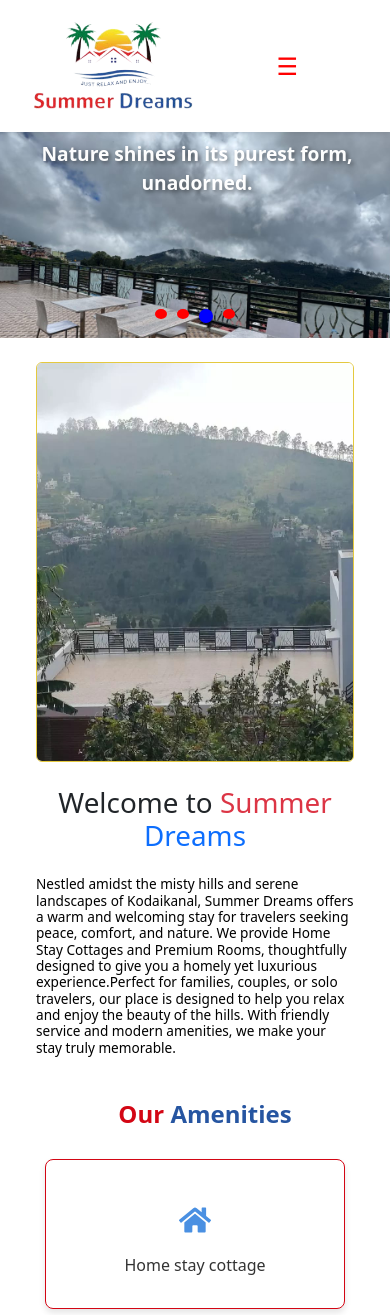
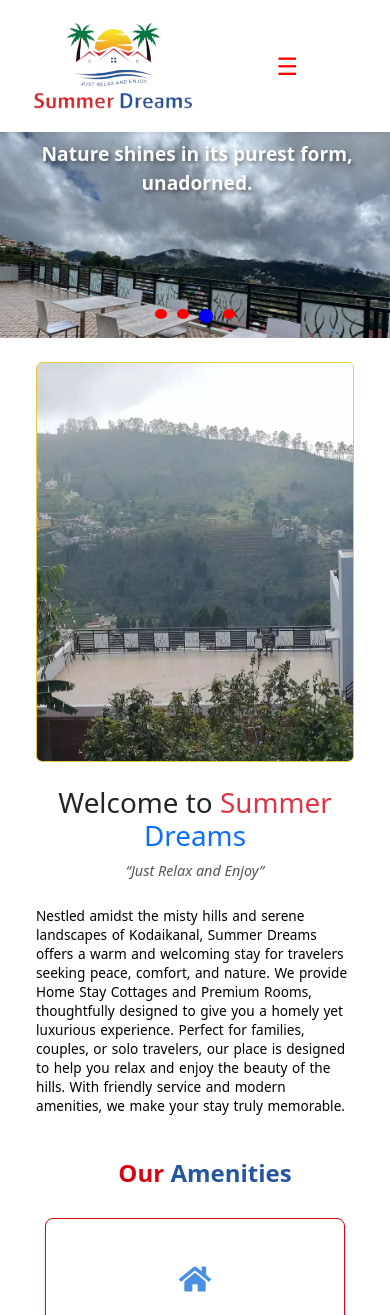
Before and after one commit to BM-ACADEMY/summer_dreams, a React (Vite) app in the folder summer_dreams/: page / in a window 390 px wide. Shown: the top 1315 px of the page. Built offline with nearby package versions, Linux system fonts and the light colour scheme; a web font is replaced by a local one.

Commit message:
font size changed

```diff
--- a/summer_dreams/src/Components/About.jsx
+++ b/summer_dreams/src/Components/About.jsx
@@ -41,14 +41,17 @@ const CustomComponent = () => {
 
         {/* Text Column */}
         <div className="col-12 col-md-6" ref={textRef}>
-          <h1 className="mb-4 text-center text-md-start">
+          <h1 className="mb-2 text-center text-md-start">
             <span className="text-dark">Welcome to </span>
             <span className="text-danger">Summer </span>
             <span className="text-primary">Dreams</span>
           </h1>
+          <p className="tagline text-center text-md-start mb-4">
+            &ldquo;Just Relax and Enjoy&rdquo;
+          </p>
           <div className="text-content">
             <p className="animate-paragraph text-white">
-            Nestled amidst the misty hills and serene landscapes of Kodaikanal, Summer Dreams offers a warm and welcoming stay for travelers seeking peace, comfort, and nature. We provide Home Stay Cottages and Premium Rooms, thoughtfully designed to give you a homely yet luxurious experience.Perfect for families, couples, or solo travelers, our place is designed to help you relax and enjoy the beauty of the hills. With friendly service and modern amenities, we make your stay truly memorable.
+              Nestled amidst the misty hills and serene landscapes of Kodaikanal, Summer Dreams offers a warm and welcoming stay for travelers seeking peace, comfort, and nature. We provide Home Stay Cottages and Premium Rooms, thoughtfully designed to give you a homely yet luxurious experience. Perfect for families, couples, or solo travelers, our place is designed to help you relax and enjoy the beauty of the hills. With friendly service and modern amenities, we make your stay truly memorable.
             </p>
           </div>
         </div>
--- a/summer_dreams/src/style/About.css
+++ b/summer_dreams/src/style/About.css
@@ -1,4 +1,3 @@
-/* About.css */
 body {
   background-color: #ffffff !important; /* White background for the entire page */
 }
@@ -38,7 +37,8 @@ body {
 .animate-paragraph {
   margin: 0; /* Remove default margin */
   padding: 0; /* Remove default padding */
-  line-height: 1.2; /* Tighten spacing */
+  line-height: 1.6; /* Increased line spacing for readability (previously 1.2) */
+  word-spacing: 2px; /* Added word spacing */
   opacity: 0; /* Start hidden */
   transition: opacity 1.0s ease-out; /* Smooth transition when hiding */
   color: #000000 !important; /* Change text color to black for visibility on white background */
@@ -47,6 +47,13 @@ body {
 .animate-on-scroll {
   opacity: 1;
   animation: fadeInUp 0.5s ease-out forwards;
+}
+
+/* Tagline styling */
+.tagline {
+  font-size: 1.2rem; /* Slightly larger font size */
+  font-style: italic; /* Italicized for emphasis */
+  color: #555555; /* Softer gray color for contrast */
 }
 
 /* Custom image styling */
@@ -74,11 +81,23 @@ body {
 
   .animate-paragraph {
       font-size: 0.9rem;
+      line-height: 1.5; /* Slightly reduced line spacing for smaller screens */
+      word-spacing: 1.5px; /* Slightly reduced word spacing */
+  }
+
+  .tagline {
+      font-size: 1rem; /* Smaller tagline on tablets */
   }
 }
 
 @media (max-width: 576px) {
   .animate-paragraph {
       font-size: 0.85rem;
+      line-height: 1.4; /* Further reduced line spacing */
+      word-spacing: 1px; /* Further reduced word spacing */
+  }
+
+  .tagline {
+      font-size: 0.9rem; /* Smaller tagline on mobile */
   }
 }
```
